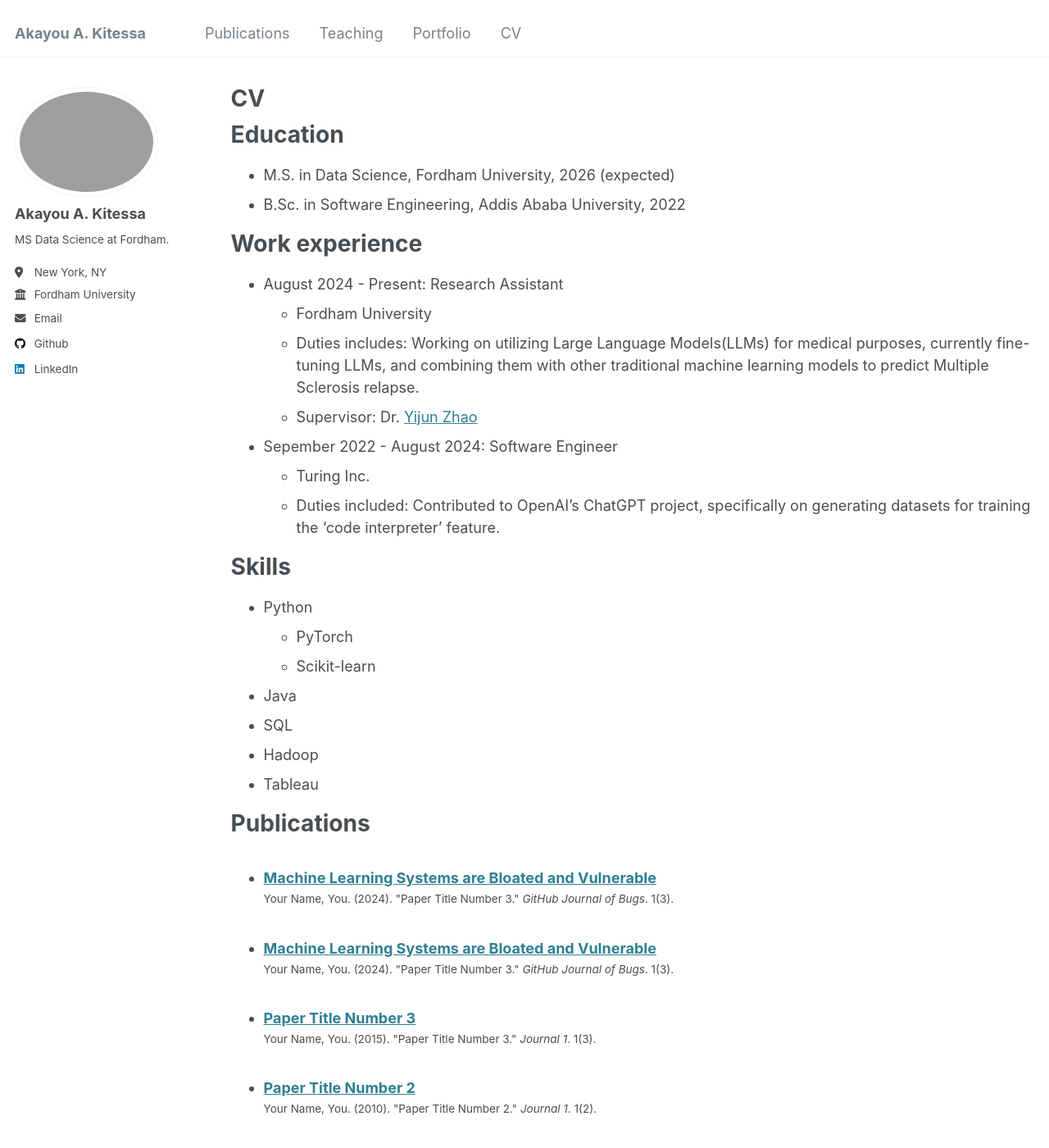
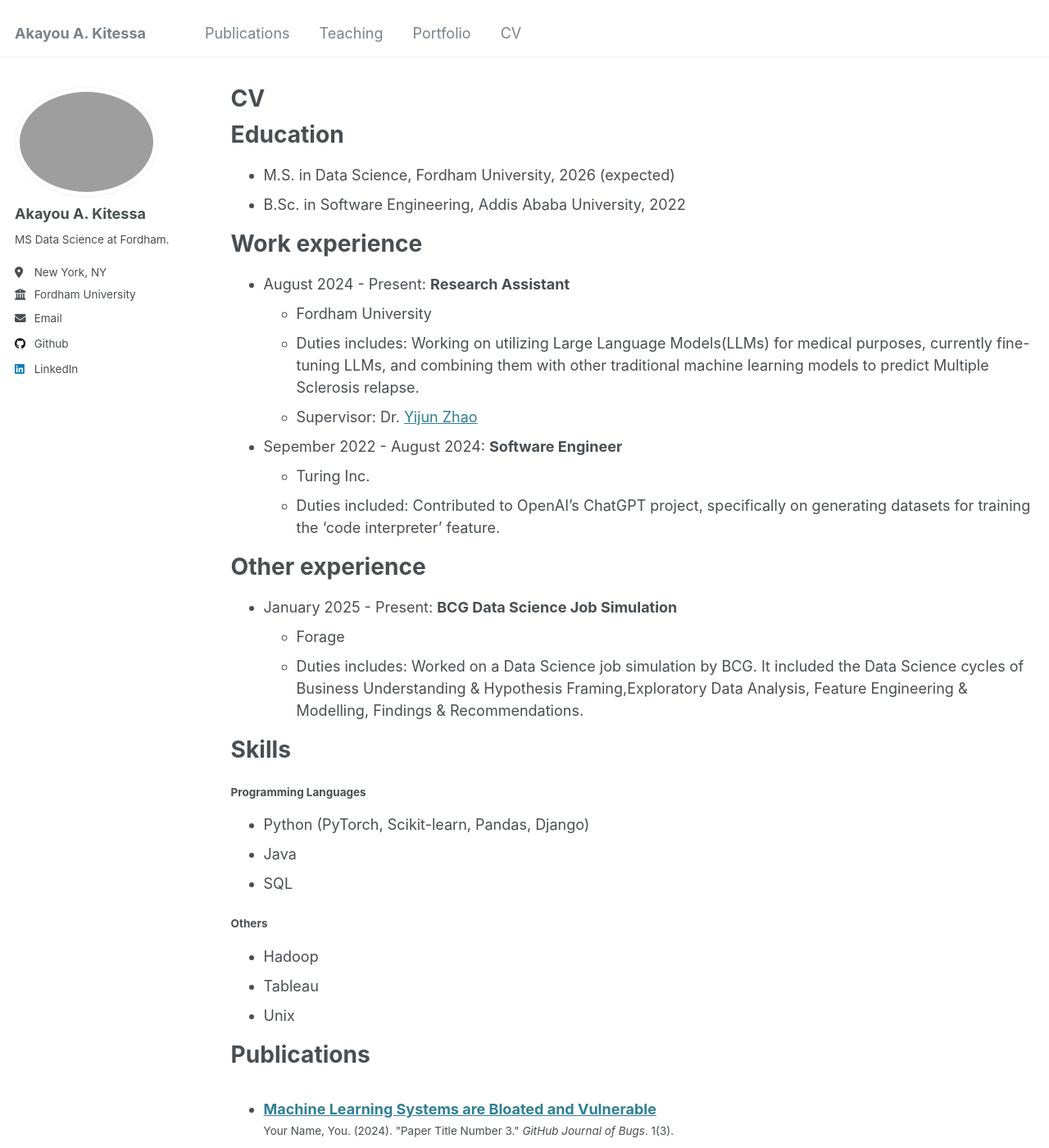
Before and after one commit to akuadane/akuadane.github.io, a Jekyll site: the page built from _pages/cv.md, in a window 1280 px wide and 1400 px high. Shown: the whole window at 82% size. Built offline with Jekyll 4.4.1, drawn with Linux system fonts in a browser that asks for light colours.

Commit message:
updated skills

```diff
--- a/_pages/cv.md
+++ b/_pages/cv.md
@@ -16,24 +16,32 @@ Education
 
 Work experience
 ======
-* August 2024 - Present: Research Assistant
+* August 2024 - Present: **Research Assistant**
   * Fordham University
   * Duties includes: Working on utilizing Large Language Models(LLMs) for medical purposes, currently fine-tuning LLMs, and combining them with other traditional machine learning models to predict Multiple Sclerosis relapse.
   * Supervisor: Dr. [Yijun Zhao](https://storm.cis.fordham.edu/~yzhao/)
 
-* Sepember 2022 - August 2024: Software Engineer
+* Sepember 2022 - August 2024: **Software Engineer**
   * Turing Inc.
   * Duties included: Contributed to OpenAI's ChatGPT project, specifically on generating datasets for training the 'code interpreter' feature.
 
+Other experience
+======
+* January 2025 - Present: **BCG Data Science Job Simulation**
+  * Forage
+  * Duties includes: Worked on a Data Science job simulation by BCG. It included the Data Science cycles of Business Understanding & Hypothesis Framing,Exploratory Data Analysis, Feature Engineering & Modelling, Findings & Recommendations.
+
 Skills
 ======
-* Python
-  * PyTorch
-  * Scikit-learn
-* Java
-* SQL
-* Hadoop
-* Tableau
+#### Programming Languages
+- Python (PyTorch, Scikit-learn, Pandas, Django)
+- Java
+- SQL
+
+#### Others
+- Hadoop
+- Tableau
+- Unix
 
 Publications
 ======
```
Also changed, not shown: _pages/about.md (+1 -1 lines).
